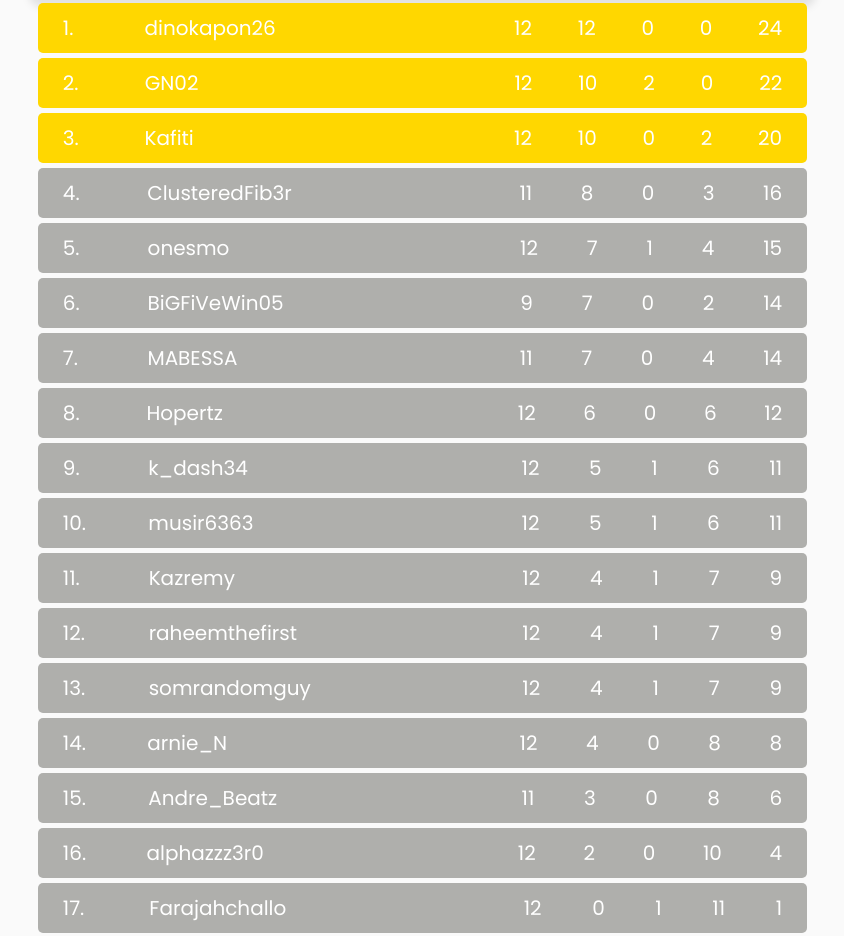
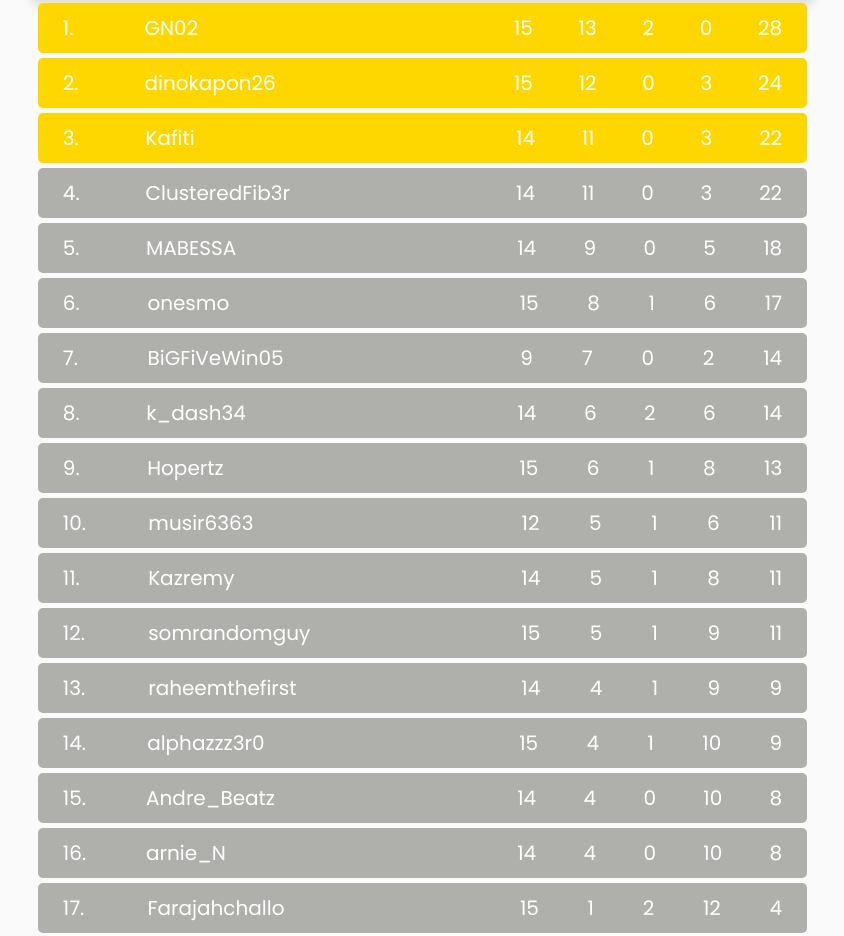
Before and after one commit to swahili-chess/swahilichess, a React (Create React App) app: page / in a window 1280 px wide. Shown: the part 3712-4648 px from the top of the page, without its empty margins (220-1064 px from the left). Built offline with nearby package versions, Linux system fonts and the light colour scheme; no server answers.

Commit message:
Update meta tag content

```diff
--- a/src/components/league/Table.jsx
+++ b/src/components/league/Table.jsx
@@ -19,56 +19,66 @@ const Table = () => {
 
                             <li class="table-row1">
                                 <div class="col col-1">1.</div>
-                                <div class="col col-2">dinokapon26</div>
-                                <div class="col col-3">12</div>
-                                <div class="col col-4">12</div>
-                                <div class="col col-5">0</div>
+                                <div class="col col-2">GN02</div>
+                                <div class="col col-3">15</div>
+                                <div class="col col-4">13</div>
+                                <div class="col col-5">2</div>
                                 <div class="col col-6">0</div>
-                                <div class="col col-7">24</div>
+                                <div class="col col-7">28</div>
                             </li>
 
                             <li class="table-row1">
                                 <div class="col col-1">2.</div>
-                                <div class="col col-2">GN02</div>
-                                <div class="col col-3">12</div>
-                                <div class="col col-4">10</div>
-                                <div class="col col-5">2</div>
-                                <div class="col col-6">0</div>
-                                <div class="col col-7">22</div>
+                                <div class="col col-2">dinokapon26</div>
+                                <div class="col col-3">15</div>
+                                <div class="col col-4">12</div>
+                                <div class="col col-5">0</div>
+                                <div class="col col-6">3</div>
+                                <div class="col col-7">24</div>
                             </li>
 
                             <li class="table-row1">
                                 <div class="col col-1">3.</div>
                                 <div class="col col-2">Kafiti</div>
-                                <div class="col col-3">12</div>
-                                <div class="col col-4">10</div>
+                                <div class="col col-3">14</div>
+                                <div class="col col-4">11</div>
                                 <div class="col col-5">0</div>
-                                <div class="col col-6">2</div>
-                                <div class="col col-7">20</div>
+                                <div class="col col-6">3</div>
+                                <div class="col col-7">22</div>
                             </li>
 
                             <li class="table-row">
                                 <div class="col col-1">4.</div>
                                 <div class="col col-2">ClusteredFib3r</div>
-                                <div class="col col-3">11</div>
-                                <div class="col col-4">8</div>
+                                <div class="col col-3">14</div>
+                                <div class="col col-4">11</div>
                                 <div class="col col-5">0</div>
                                 <div class="col col-6">3</div>
-                                <div class="col col-7">16</div>
+                                <div class="col col-7">22</div>
                             </li>
 
                             <li class="table-row">
                                 <div class="col col-1">5.</div>
-                                <div class="col col-2">onesmo</div>
-                                <div class="col col-3">12</div>
-                                <div class="col col-4">7</div>
-                                <div class="col col-5">1</div>
-                                <div class="col col-6">4</div>
-                                <div class="col col-7">15</div>
+                                <div class="col col-2">MABESSA</div>
+                                <div class="col col-3">14</div>
+                                <div class="col col-4">9</div>
+                                <div class="col col-5">0</div>
+                                <div class="col col-6">5</div>
+                                <div class="col col-7">18</div>
                             </li>
 
                             <li class="table-row">
                                 <div class="col col-1">6.</div>
+                                <div class="col col-2">onesmo</div>
+                                <div class="col col-3">15</div>
+                                <div class="col col-4">8</div>
+                                <div class="col col-5">1</div>
+                                <div class="col col-6">6</div>
+                                <div class="col col-7">17</div>
+                            </li>
+
+                            <li class="table-row">
+                                <div class="col col-1">7.</div>
                                 <div class="col col-2">BiGFiVeWin05</div>
                                 <div class="col col-3">9</div>
                                 <div class="col col-4">7</div>
@@ -78,33 +88,23 @@ const Table = () => {
                             </li>
 
                             <li class="table-row">
-                                <div class="col col-1">7.</div>
-                                <div class="col col-2">MABESSA</div>
-                                <div class="col col-3">11</div>
-                                <div class="col col-4">7</div>
-                                <div class="col col-5">0</div>
-                                <div class="col col-6">4</div>
+                                <div class="col col-1">8.</div>
+                                <div class="col col-2">k_dash34</div>
+                                <div class="col col-3">14</div>
+                                <div class="col col-4">6</div>
+                                <div class="col col-5">2</div>
+                                <div class="col col-6">6</div>
                                 <div class="col col-7">14</div>
                             </li>
 
                             <li class="table-row">
-                                <div class="col col-1">8.</div>
+                                <div class="col col-1">9.</div>
                                 <div class="col col-2">Hopertz</div>
-                                <div class="col col-3">12</div>
+                                <div class="col col-3">15</div>
                                 <div class="col col-4">6</div>
-                                <div class="col col-5">0</div>
-                                <div class="col col-6">6</div>
-                                <div class="col col-7">12</div>
-                            </li>
-
-                            <li class="table-row">
-                                <div class="col col-1">9.</div>
-                                <div class="col col-2">k_dash34</div>
-                                <div class="col col-3">12</div>
-                                <div class="col col-4">5</div>
                                 <div class="col col-5">1</div>
-                                <div class="col col-6">6</div>
-                                <div class="col col-7">11</div>
+                                <div class="col col-6">8</div>
+                                <div class="col col-7">13</div>
                             </li>
 
                             <li class="table-row">
@@ -120,80 +120,80 @@ const Table = () => {
                             <li class="table-row">
                                 <div class="col col-1">11.</div>
                                 <div class="col col-2">Kazremy</div>
-                                <div class="col col-3">12</div>
-                                <div class="col col-4">4</div>
+                                <div class="col col-3">14</div>
+                                <div class="col col-4">5</div>
                                 <div class="col col-5">1</div>
-                                <div class="col col-6">7</div>
-                                <div class="col col-7">9</div>
+                                <div class="col col-6">8</div>
+                                <div class="col col-7">11</div>
                             </li>
 
                             <li class="table-row">
                                 <div class="col col-1">12.</div>
-                                <div class="col col-2">raheemthefirst</div>
-                                <div class="col col-3">12</div>
-                                <div class="col col-4">4</div>
+                                <div class="col col-2">somrandomguy</div>
+                                <div class="col col-3">15</div>
+                                <div class="col col-4">5</div>
                                 <div class="col col-5">1</div>
-                                <div class="col col-6">7</div>
-                                <div class="col col-7">9</div>
+                                <div class="col col-6">9</div>
+                                <div class="col col-7">11</div>
                             </li>
 
                             <li class="table-row">
                                 <div class="col col-1">13.</div>
-                                <div class="col col-2">somrandomguy</div>
-                                <div class="col col-3">12</div>
+                                <div class="col col-2">raheemthefirst</div>
+                                <div class="col col-3">14</div>
                                 <div class="col col-4">4</div>
                                 <div class="col col-5">1</div>
-                                <div class="col col-6">7</div>
+                                <div class="col col-6">9</div>
                                 <div class="col col-7">9</div>
                             </li>
 
                             <li class="table-row">
                                 <div class="col col-1">14.</div>
-                                <div class="col col-2">arnie_N</div>
-                                <div class="col col-3">12</div>
+                                <div class="col col-2">alphazzz3r0</div>
+                                <div class="col col-3">15</div>
                                 <div class="col col-4">4</div>
-                                <div class="col col-5">0</div>
-                                <div class="col col-6">8</div>
-                                <div class="col col-7">8</div>
+                                <div class="col col-5">1</div>
+                                <div class="col col-6">10</div>
+                                <div class="col col-7">9</div>
                             </li>
 
                             <li class="table-row">
                                 <div class="col col-1">15.</div>
                                 <div class="col col-2">Andre_Beatz</div>
-                                <div class="col col-3">11</div>
-                                <div class="col col-4">3</div>
+                                <div class="col col-3">14</div>
+                                <div class="col col-4">4</div>
                                 <div class="col col-5">0</div>
-                                <div class="col col-6">8</div>
-                                <div class="col col-7">6</div>
+                                <div class="col col-6">10</div>
+                                <div class="col col-7">8</div>
                             </li>
 
                             <li class="table-row">
                                 <div class="col col-1">16.</div>
-                                <div class="col col-2">alphazzz3r0</div>
-                                <div class="col col-3">12</div>
-                                <div class="col col-4">2</div>
+                                <div class="col col-2">arnie_N</div>
+                                <div class="col col-3">14</div>
+                                <div class="col col-4">4</div>
                                 <div class="col col-5">0</div>
                                 <div class="col col-6">10</div>
-                                <div class="col col-7">4</div>
+                                <div class="col col-7">8</div>
                             </li>
 
                             <li class="table-row">
                                 <div class="col col-1">17.</div>
                                 <div class="col col-2">Farajahchallo</div>
-                                <div class="col col-3">12</div>
-                                <div class="col col-4">0</div>
-                                <div class="col col-5">1</div>
-                                <div class="col col-6">11</div>
-                                <div class="col col-7">1</div>
+                                <div class="col col-3">15</div>
+                                <div class="col col-4">1</div>
+                                <div class="col col-5">2</div>
+                                <div class="col col-6">12</div>
+                                <div class="col col-7">4</div>
                             </li>
 
                             <li class="table-row">
                                 <div class="col col-1">18.</div>
                                 <div class="col col-2">Briodee</div>
-                                <div class="col col-3">12</div>
+                                <div class="col col-3">14</div>
                                 <div class="col col-4">0</div>
                                 <div class="col col-5">1</div>
-                                <div class="col col-6">11</div>
+                                <div class="col col-6">13</div>
                                 <div class="col col-7">1</div>
                             </li>
                         </ul>
--- a/src/components/match/Match.jsx
+++ b/src/components/match/Match.jsx
@@ -324,7 +324,7 @@ const Match = () => {
                                         <li>BiGFiVeWin05 vs arnie_N</li>
                                         <li>GN02Ⓦ vs KafitiⓁ</li>
                                         <li>HopertzⓁ vs KazremyⓌ</li>
-                                        <li>somrandomguy vs Briodee</li>
+                                        <li>somrandomguyⓁ vs BriodeeⓁ</li>
                                         <li>dinokapon26Ⓛ vs k_dash34Ⓦ</li>
                                     </h3>
                                 </div>
@@ -369,13 +369,13 @@ const Match = () => {
                                     <h3 className="match__name ⓌⒹⓁ">
                                         <li>onesmoⓁ vs ClusteredFib3rⓌ</li>
                                         <li>alphazzz3r0Ⓦ vs raheemthefirstⓁ</li>
-                                        <li>Andre_Beatz vs arnie_N</li>
+                                        <li>Andre_BeatzⓌ vs arnie_NⓁ</li>
                                         <li>FarajahchalloⓁ vs KafitiⓌ</li>
                                         <li>MABESSAⓌ vs KazremyⓁ</li>
                                         <li>musir6363 vs Briodee</li>
                                         <li>BiGFiVeWin05 vs k_dash34</li>
                                         <li>GN02Ⓦ vs dinokapon26Ⓛ</li>
-                                        <li>Hopertz vs somrandomguy</li>
+                                        <li>HopertzⓁ vs somrandomguyⓁ</li>
                                     </h3>
                                 </div>
                             </div>
```
